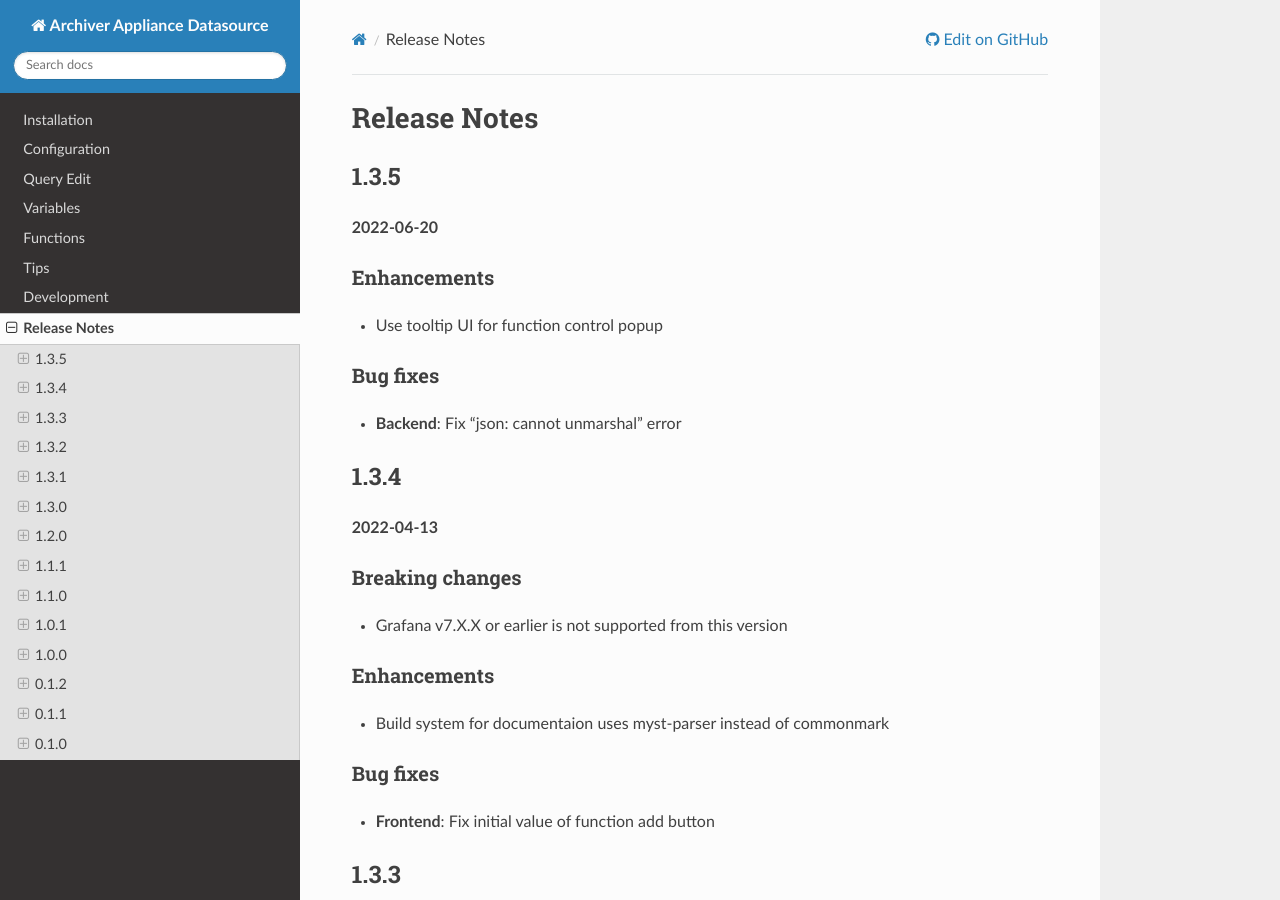
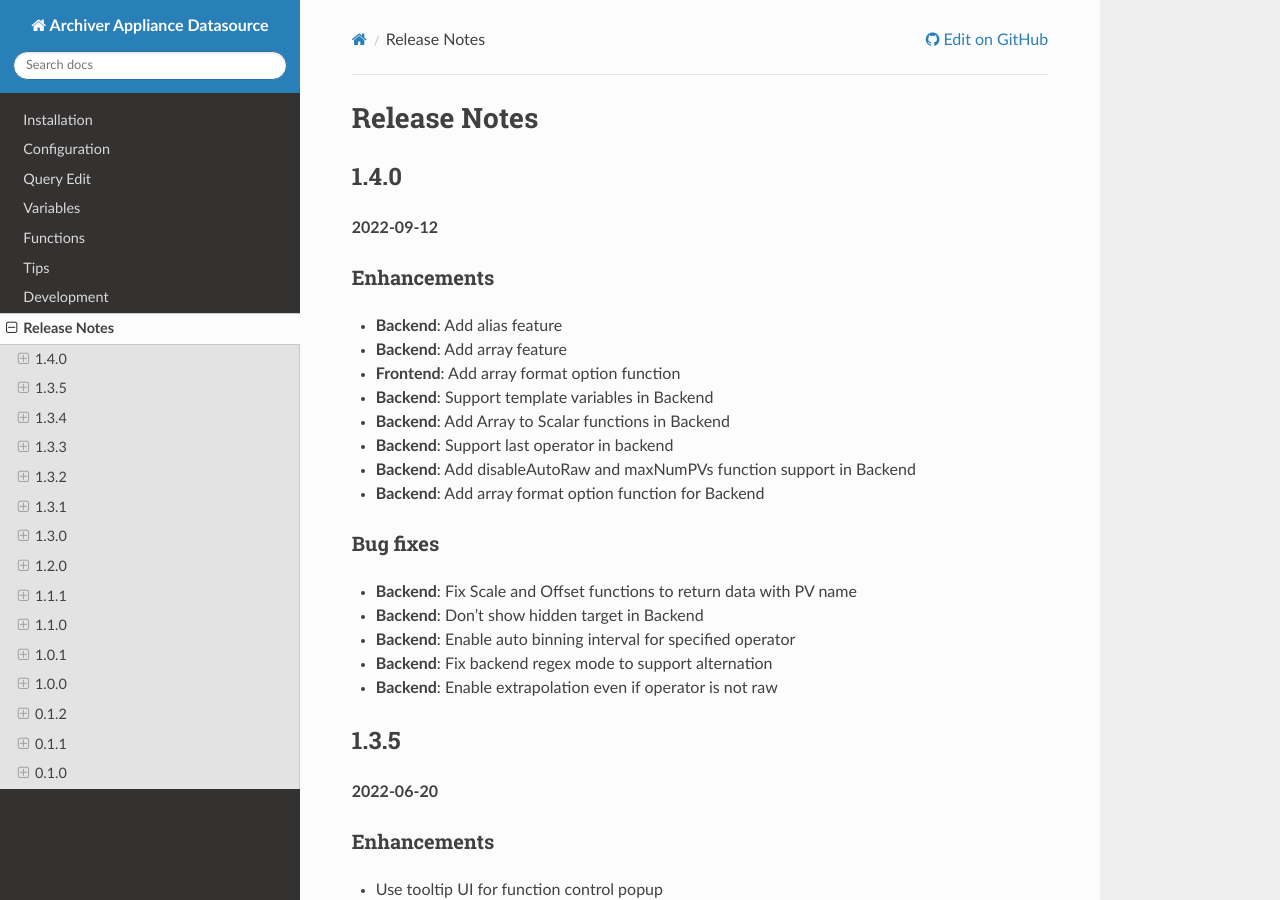
Before and after one commit to sasaki77/archiverappliance-datasource, a Sphinx documentation site: the page built from docs/releases.md, in a window 1280 px wide and 900 px high. Built offline with Sphinx 7.4.7 and the Read the Docs theme 2.0.0, drawn with Linux system fonts in a browser that asks for light colours.

Commit message:
REL: update for 1.4.0 release

```diff
--- a/docs/releases.md
+++ b/docs/releases.md
@@ -1,4 +1,25 @@
 # Release Notes
+## 1.4.0
+
+**2022-09-12**
+
+### Enhancements
+- **Backend**: Add alias feature
+- **Backend**: Add array feature
+- **Frontend**: Add array format option function
+- **Backend**: Support template variables in Backend
+- **Backend**: Add Array to Scalar functions in Backend
+- **Backend**: Support last operator in backend
+- **Backend**: Add disableAutoRaw and maxNumPVs function support in Backend
+- **Backend**: Add array format option function for Backend
+
+### Bug fixes
+- **Backend**: Fix Scale and Offset functions to return data with PV name
+- **Backend**: Don't show hidden target in Backend
+- **Backend**: Enable auto binning interval for specified operator
+- **Backend**: Fix backend regex mode to support alternation
+- **Backend**: Enable extrapolation even if operator is not raw
+
 ## 1.3.5
 
 **2022-06-20**
--- a/package.json
+++ b/package.json
@@ -2,7 +2,7 @@
   "name": "sasaki77-archiver-appliance",
   "alerting": true,
   "private": true,
-  "version": "1.3.5",
+  "version": "1.4.0",
   "description": "ArchiverAppliance",
   "main": "index.js",
   "scripts": {
```
Also changed, not shown: CHANGELOG.md (+19 -0 lines), 1 other file.
